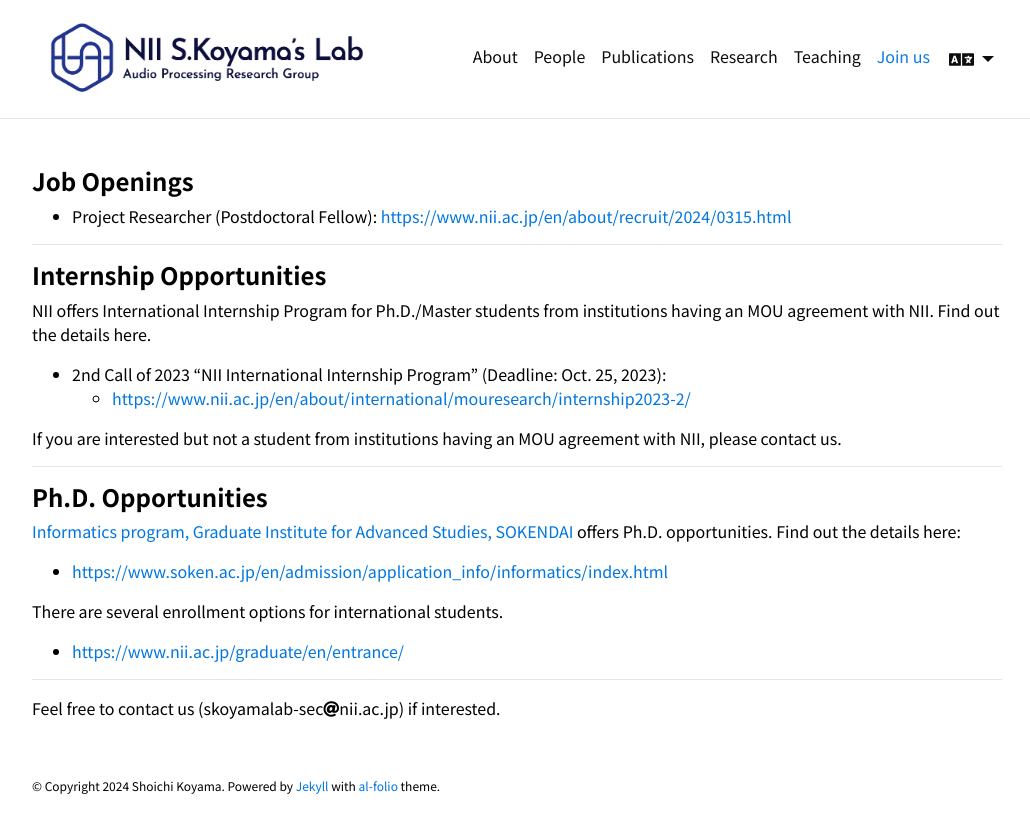
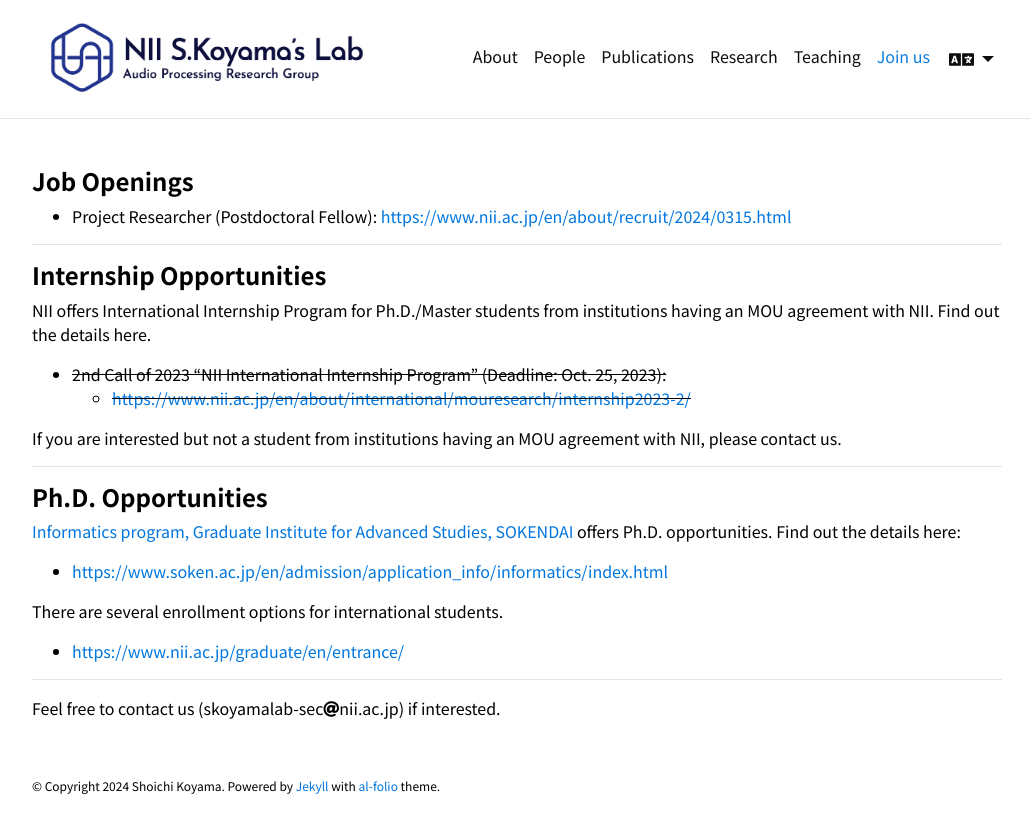
Before and after one commit to skoyamalab/skoyamalab.github.io, a Jekyll site: the page built from _pages/recruitment.md, in a window 1280 px wide. Shown: the top 833 px of the page, without its empty margins (123-1153 px from the left). Built offline with Jekyll 4.4.1, drawn with Linux system fonts in a browser that asks for light colours; comment, search, counter and statistics services are not loaded; a style sheet for code colours, icons or effects is not loaded.

```diff
--- a/_pages/recruitment.md
+++ b/_pages/recruitment.md
@@ -18,8 +18,8 @@ nav_order: 5
 
 NII offers International Internship Program for Ph.D./Master students from institutions having an MOU agreement with NII. Find out the details here.
 
-- 2nd Call of 2023 "NII International Internship Program" (Deadline: Oct. 25, 2023):
-    - [https://www.nii.ac.jp/en/about/international/mouresearch/internship2023-2/](https://www.nii.ac.jp/en/about/international/mouresearch/internship2023-2/)
+- ~~2nd Call of 2023 "NII International Internship Program" (Deadline: Oct. 25, 2023):~~
+    - ~~[https://www.nii.ac.jp/en/about/international/mouresearch/internship2023-2/](https://www.nii.ac.jp/en/about/international/mouresearch/internship2023-2/)~~
 
 If you are interested but not a student from institutions having an MOU agreement with NII, please contact us.
 
```
Also changed, not shown: _pages_ja/recruitment.md (+2 -2 lines).
